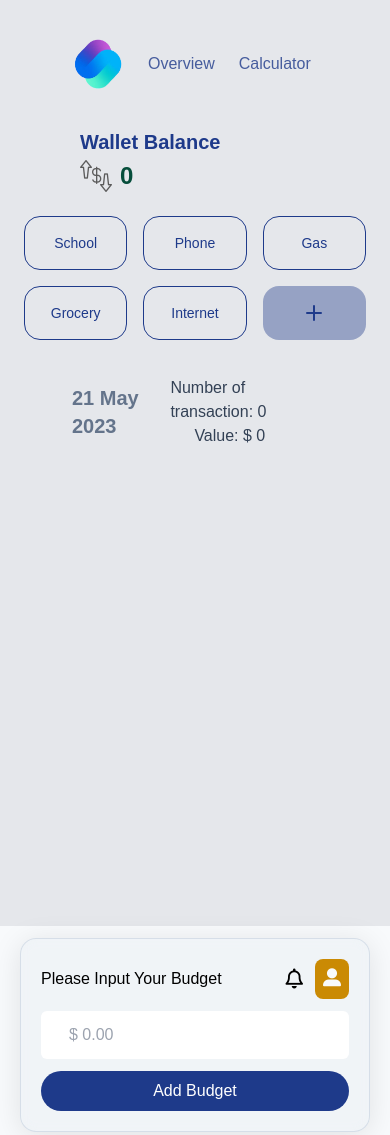
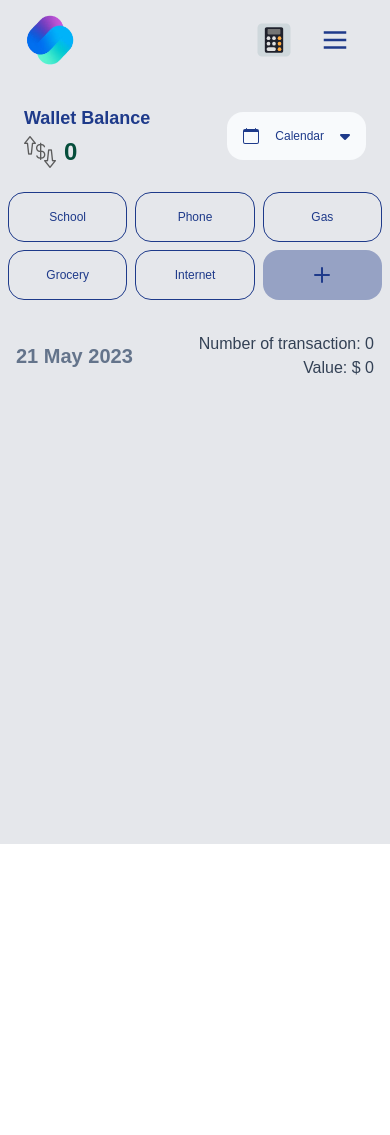
Before and after one commit to Michael-Nwachukwu/budget-expense-tracker, a website: page index.html in a window 390 px wide. Shown: the top 1135 px of the page. After the commit the page ends 868 px from the top, so only its background shows below. Drawn offline with Linux system fonts and the light colour scheme.

Commit message:
fixed mobile menu and view

```diff
--- a/index.html
+++ b/index.html
@@ -16,33 +16,43 @@
     <title>Document</title>
 </head>
 
-<body class="flex flex-col lg:flex-row">
+<body class="flex flex-row">
 
     <!-- left side -->
-    <section class="relative bg-gray-200 basis-9/12">
+    <section id="mainSection" class="relative bg-gray-200 w-full lg:basis-9/12 max-h-screen">
 
         <!-- navbar -->
-        <nav class="mx-6 px-6 pt-6">
+        <nav class="lg:mx-6 lg:px-6 lg:pt-6">
             <div class="flex items-center justify-between">
                 <!-- logo -->
                 <img src="/image/logo3.png" class="" style="height: 80px; width: 100px;" alt="">
 
                 <!-- links -->
-                <div class="flex space-x-6 md:space-x-12 text-md text-blue-900 text-opacity-80 pr-10">
-                    <a href="#" class="">Overview</a>
+                <div class="flex items-center space-x-6 md:space-x-12 text-md text-blue-900 text-opacity-80 pr-10">
+                    <!-- <a href="#" class="">Overview</a> -->
                     <a onclick="document.getElementById('mydiv').style.display='block'"
-                        class="">Calculator</a>
+                        class="">
+                        <svg xmlns="http://www.w3.org/2000/svg" x="0px" y="0px" width="44" height="44" viewBox="0 0 48 48">
+                            <path fill="#cfd8dc" d="M42,37c0,2.762-2.238,5-5,5H11c-2.762,0-5-2.238-5-5V11c0-2.762,2.238-5,5-5h26c2.762,0,5,2.238,5,5	V37z"></path><path fill="#1f212b" d="M32,38H16c-1.105,0-2-0.895-2-2V12c0-1.105,0.895-2,2-2h16c1.105,0,2,0.895,2,2v24	C34,37.105,33.105,38,32,38z"></path><path fill="#757575" d="M30,18H18c-0.552,0-1-0.448-1-1v-4c0-0.552,0.448-1,1-1h12c0.552,0,1,0.448,1,1v4	C31,17.552,30.552,18,30,18z"></path><circle cx="18" cy="22" r="2" fill="#e0e0e0"></circle><circle cx="24" cy="22" r="2" fill="#e0e0e0"></circle><circle cx="30" cy="22" r="2" fill="#ffab40"></circle><circle cx="18" cy="28" r="2" fill="#e0e0e0"></circle><circle cx="24" cy="28" r="2" fill="#e0e0e0"></circle><circle cx="30" cy="28" r="2" fill="#ffab40"></circle><circle cx="30" cy="34" r="2" fill="#ffab40"></circle><path fill="#e0e0e0" d="M24,36h-6c-1.105,0-2-0.895-2-2v0c0-1.105,0.895-2,2-2h6c1.105,0,2,0.895,2,2v0	C26,35.105,25.105,36,24,36z"></path>
+                        </svg>
+                    </a>
+                    <a id="hamburgerButton" class="lg:hidden">
+                        <svg xmlns="http://www.w3.org/2000/svg" x="0px" y="0px" width="30" height="30" viewBox="0,0,256,256"
+                        style="fill:#000000;">
+                            <g fill="#1e3a8a" fill-rule="nonzero" stroke="none" stroke-width="1" stroke-linecap="butt" stroke-linejoin="miter" stroke-miterlimit="10" stroke-dasharray="" stroke-dashoffset="0" font-family="none" font-weight="none" font-size="none" text-anchor="none" style="mix-blend-mode: normal"><g transform="scale(5.33333,5.33333)"><path d="M6,22h36v4h-36zM6,10h36v4h-36zM6,34h36v4h-36z"></path></g></g>
+                        </svg>
+                    </a>
                 </div>
             </div>
         </nav>
 
         <!-- wallet and calendar -->
         <div class="container p-6">
-            <div class="flex flex-row items-center justify-between mx-14">
+            <div class="flex flex-row items-center justify-between lg:mx-14">
                 <!-- wallet Balance-->
                 <div class="">
                     <div class="space-y-1 grid justify-items-start">
-                        <h1 class="font-bold text-blue-900 text-xl md:text-2xl">Wallet Balance</h1>
+                        <h1 class="font-bold text-blue-900 text-lg md:text-2xl">Wallet Balance</h1>
                         <div class="text-lg flex flex-row items-center space-x-2">
                             <img src="/image/icons8-dollar-64 (1).png" class="h-8 w-8" alt="">
                             <span id="balance-amount" class="text-2xl font-bold text-emerald-900">
@@ -54,17 +64,17 @@
 
                 <!-- calendar -->
                 <!-- dropdown container -->
-                <div class="dropdown hidden sm:block">
+                <div class="dropdown">
                     <!-- drop btn -->
                     <button
-                        class="dropbtn bg-slate-50 p-6 flex flex-row justify-between items-center space-x-4 rounded-2xl text-blue-900 hover:bg-yellow-600 hover:text-white ">
+                        class="dropbtn bg-slate-50 p-4 lg:p-6 flex flex-row justify-between items-center space-x-4 rounded-2xl text-blue-900 hover:bg-blue-900 hover:text-white ">
                         <svg xmlns="http://www.w3.org/2000/svg" width="16" height="16" fill="currentColor"
                             class="bi bi-calendar" viewBox="0 0 16 16">
                             <path
                                 d="M3.5 0a.5.5 0 0 1 .5.5V1h8V.5a.5.5 0 0 1 1 0V1h1a2 2 0 0 1 2 2v11a2 2 0 0 1-2 2H2a2 2 0 0 1-2-2V3a2 2 0 0 1 2-2h1V.5a.5.5 0 0 1 .5-.5zM1 4v10a1 1 0 0 0 1 1h12a1 1 0 0 0 1-1V4H1z" />
                         </svg>
 
-                        <span>Calendar</span>
+                        <span class="text-xs">Calendar</span>
 
                         <i class="fa fa-caret-down ml-3"></i>
                     </button>
@@ -116,33 +126,33 @@
         </div>
 
         <!-- frequent bills -->
-        <div class="px-6 mx-auto">
-            <div class="grid grid-cols-3 lg:grid-cols-6 gap-4">
+        <div class="px-2 lg:px-6 mx-auto">
+            <div class="grid grid-cols-3 lg:grid-cols-6 gap-2 lg:gap-4">
                 <!-- 01 -->
                 <div data-freq
-                    class="flex justify-center items-center bg-transparent px-2 py-4 border border-blue-900 rounded-2xl hover:bg-blue-900 hover:text-white text-blue-900 text-sm">
+                    class="flex justify-center items-center bg-transparent px-2 py-4 border border-blue-900 rounded-2xl hover:bg-blue-900 hover:text-white text-blue-900 text-xs md:text-sm">
                     <span>School</span>
 
                 </div>
                 <!-- 02 -->
-                <div data-freq class="flex justify-center items-center bg-transparent px-2 py-4 border border-blue-900 rounded-2xl hover:bg-blue-900 hover:text-white text-blue-900 text-sm">
+                <div data-freq class="flex justify-center items-center bg-transparent px-2 py-4 border border-blue-900 rounded-2xl hover:bg-blue-900 hover:text-white text-blue-900 text-xs md:text-sm">
                     <span>Phone</span>
 
                 </div>
                 <!-- 03 -->
                 <div data-freq
-                    class="flex justify-center items-center bg-transparent p-4 border border-blue-900 rounded-2xl hover:bg-blue-900 hover:text-white text-blue-900 text-sm">
+                    class="flex justify-center items-center bg-transparent p-4 border border-blue-900 rounded-2xl hover:bg-blue-900 hover:text-white text-blue-900 text-xs md:text-sm">
                     <span>Gas</span>
 
                 </div>
                 <!-- 04 -->
                 <div data-freq
-                    class="flex justify-center items-center bg-transparent px-2 py-4 border border-blue-900 rounded-2xl hover:bg-blue-900 hover:text-white text-blue-900 text-sm">
+                    class="flex justify-center items-center bg-transparent px-2 py-4 border border-blue-900 rounded-2xl hover:bg-blue-900 hover:text-white text-blue-900 text-xs md:text-sm">
                     <span>Grocery</span>
                 </div>
                 <!-- 05 -->
                 <div data-freq
-                    class="flex justify-center items-center bg-transparent px-2 py-4 border border-blue-900 rounded-2xl hover:bg-blue-900 hover:text-white text-blue-900 text-sm">
+                    class="flex justify-center items-center bg-transparent px-2 py-4 border border-blue-900 rounded-2xl hover:bg-blue-900 hover:text-white text-blue-900 text-xs md:text-sm">
                     <span>Internet</span>
 
                 </div>
@@ -162,9 +172,9 @@
         </div>
 
         <!-- Content -->
-        <div class="container mx-auto p-4">
+        <div class="container p-4">
              <!-- date and values -->
-             <div class="flex justify-between items-center mt-5 mb-3 mx-14">
+             <div class="flex justify-between items-center mt-4 mb-3 lg:mx-14">
                 <!-- date -->
                 <div  class="text-slate-500 font-bold text-xl md:text-2xl">
                    <!-- date -->
@@ -172,7 +182,7 @@
                 </div>
 
                 <!-- values -->
-                <div class="flex flex-col sm:flex-row justify-evenly text-md font-light">
+                <div class="flex flex-col sm:flex-row items-end text-md font-light">
                     <span class="text-slate-700">Number of transaction: <span id="not">0</span></span>
                     <span class="text-slate-700 pl-6">Value: $ <span id="expense-amount">0</span> </span>
                 </div>
@@ -189,12 +199,17 @@
     </section>
 
     <!-- right side -->
-    <aside class="relative bg-slate-50 basis-3/12 lg:sticky top-0 right-0 h-screen max-h-screen">
+    <aside id="sideAside" class="bg-slate-50 w-full lg:basis-3/12 lg:sticky top-0 right-0 h-screen max-h-screen hidden lg:block">
+        <div class="w-full px-5 lg:py-8">
 
-        <div class="w-full px-5">
+            <button class="lg:hidden mb-4 pt-4" id="exitButton">
+                <svg xmlns="http://www.w3.org/2000/svg" width="28" height="28" class="bi bi-arrow-left-circle-fill fill-blue-900" viewBox="0 0 16 16">
+                    <path d="M8 0a8 8 0 1 0 0 16A8 8 0 0 0 8 0zm3.5 7.5a.5.5 0 0 1 0 1H5.707l2.147 2.146a.5.5 0 0 1-.708.708l-3-3a.5.5 0 0 1 0-.708l3-3a.5.5 0 1 1 .708.708L5.707 7.5H11.5z"/>
+                </svg>
+            </button>
 
             <!-- notifs and user -->
-            <div class="justify-end space-x-6 items-center p-3 mb-10 hidden md:flex">
+            <div class="justify-end space-x-6 items-center pt-3 mb-10 hidden md:flex">
                 <svg xmlns="http://www.w3.org/2000/svg" width="20" height="20" class="bi bi-bell fill-blue-900" viewBox="0 0 16 16">
                     <path d="M8 16a2 2 0 0 0 2-2H6a2 2 0 0 0 2 2zM8 1.918l-.797.161A4.002 4.002 0 0 0 4 6c0 .628-.134 2.197-.459 3.742-.16.767-.376 1.566-.663 2.258h10.244c-.287-.692-.502-1.49-.663-2.258C12.134 8.197 12 6.628 12 6a4.002 4.002 0 0 0-3.203-3.92L8 1.917zM14.22 12c.223.447.481.801.78 1H1c.299-.199.557-.553.78-1C2.68 10.2 3 6.88 3 6c0-2.42 1.72-4.44 4.005-4.901a1 1 0 1 1 1.99 0A5.002 5.002 0 0 1 13 6c0 .88.32 4.2 1.22 6z"/>
                 </svg>
@@ -205,8 +220,7 @@
                 </span>
             </div>
 
-            <div class="space-y-12">
-
+            <div class="space-y-6 lg:space-y-12">
                 <!-- Budget Form -->
                 <form>
                     <div class="flex flex-col mt-3 space-y-3 mycont p-5">
@@ -215,9 +229,13 @@
                                 Please Input Your Budget
                             </h2>
                             <div class="flex justify-end space-x-3 items-center md:hidden">
-                                <i class="fa-regular fa-bell text-xl"></i>
-                                <span class="bg-yellow-600 rounded-lg p-2">
-                                    <i class="fa-solid fa-user-large text-lg text-slate-50"></i>
+                                <svg xmlns="http://www.w3.org/2000/svg" width="20" height="20" class="bi bi-bell fill-blue-900" viewBox="0 0 16 16">
+                                    <path d="M8 16a2 2 0 0 0 2-2H6a2 2 0 0 0 2 2zM8 1.918l-.797.161A4.002 4.002 0 0 0 4 6c0 .628-.134 2.197-.459 3.742-.16.767-.376 1.566-.663 2.258h10.244c-.287-.692-.502-1.49-.663-2.258C12.134 8.197 12 6.628 12 6a4.002 4.002 0 0 0-3.203-3.92L8 1.917zM14.22 12c.223.447.481.801.78 1H1c.299-.199.557-.553.78-1C2.68 10.2 3 6.88 3 6c0-2.42 1.72-4.44 4.005-4.901a1 1 0 1 1 1.99 0A5.002 5.002 0 0 1 13 6c0 .88.32 4.2 1.22 6z"/>
+                                </svg>
+                                <span class="bg-blue-900 bg-opacity-70 rounded-lg p-2">
+                                    <svg xmlns="http://www.w3.org/2000/svg" width="22" height="22" fill="currentColor" class="bi bi-person fill-slate-50" viewBox="0 0 16 16">
+                                        <path d="M8 8a3 3 0 1 0 0-6 3 3 0 0 0 0 6Zm2-3a2 2 0 1 1-4 0 2 2 0 0 1 4 0Zm4 8c0 1-1 1-1 1H3s-1 0-1-1 1-4 6-4 6 3 6 4Zm-1-.004c-.001-.246-.154-.986-.832-1.664C11.516 10.68 10.289 10 8 10c-2.29 0-3.516.68-4.168 1.332-.678.678-.83 1.418-.832 1.664h10Z"/>
+                                      </svg>
                                 </span>
                             </div>
                         </div>
@@ -230,9 +248,9 @@
                         </button>
                     </div>
                 </form>
-<br>
+
                 <!-- wallets -->
-                <div class="mt-8 mb-10">
+                <div class="mt-8  lg:mb-10">
                     <!-- wallets -->
                     <div class="mb-5">
                         <h1 class="text-xl text-blue-900 font-bold">Wallets</h1>
@@ -271,9 +289,9 @@
                         </div>
                     </div>
                 </div>
-<br><br>
+<br>
                 <!-- categories -->
-                <div class="mt-12">
+                <div class="lg:mt-12">
                     <!-- Categories -->
                     <h1 class="text-xl text-blue-900 font-bold">Categories</h1>
 
@@ -377,7 +395,7 @@
 
     <!-- calculator -->
     <div id="mydiv" class="wrapper absolute" draggable="true">
-        <div id="mydivheader" class="bg-yellow-600">
+        <div id="mydivheader" class="bg-blue-900 text-white">
             <div class="flex pl-3 justify-between">
                 <div class="px-4 py-2">
                     Drag Around
--- a/input.css
+++ b/input.css
@@ -148,7 +148,7 @@ body {
 }
 
 .mines {
-  height: 450px;
+  height: 460px;
   overflow-y: scroll;
 }
 
@@ -251,3 +251,8 @@ body {
   background: black;
 
 }
+
+#mainSection,
+#sideAside {
+  transition: ease-in 1s;
+}
```
Also changed, not shown: script.js (+10 -0 lines), css/main.css.
